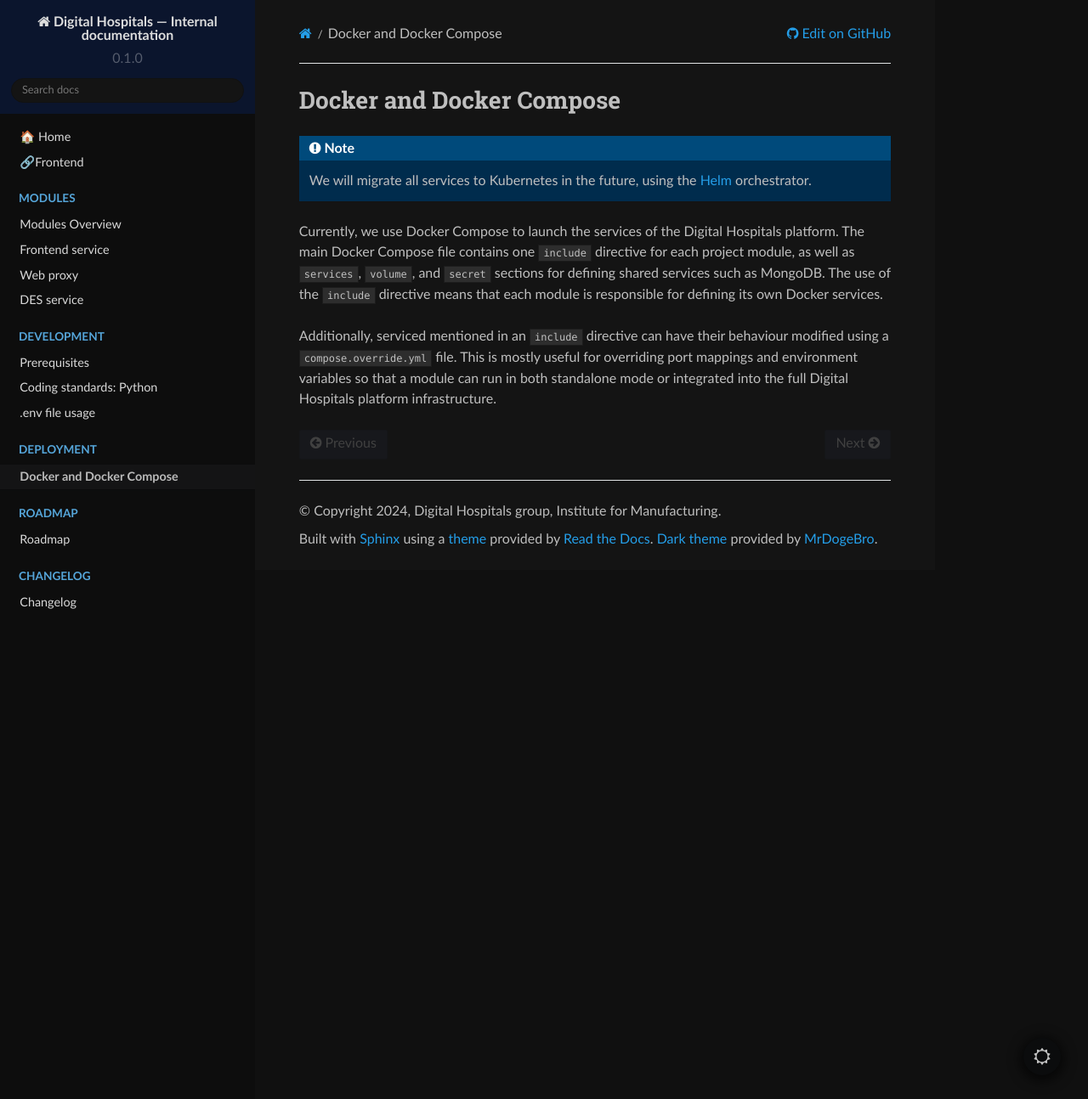
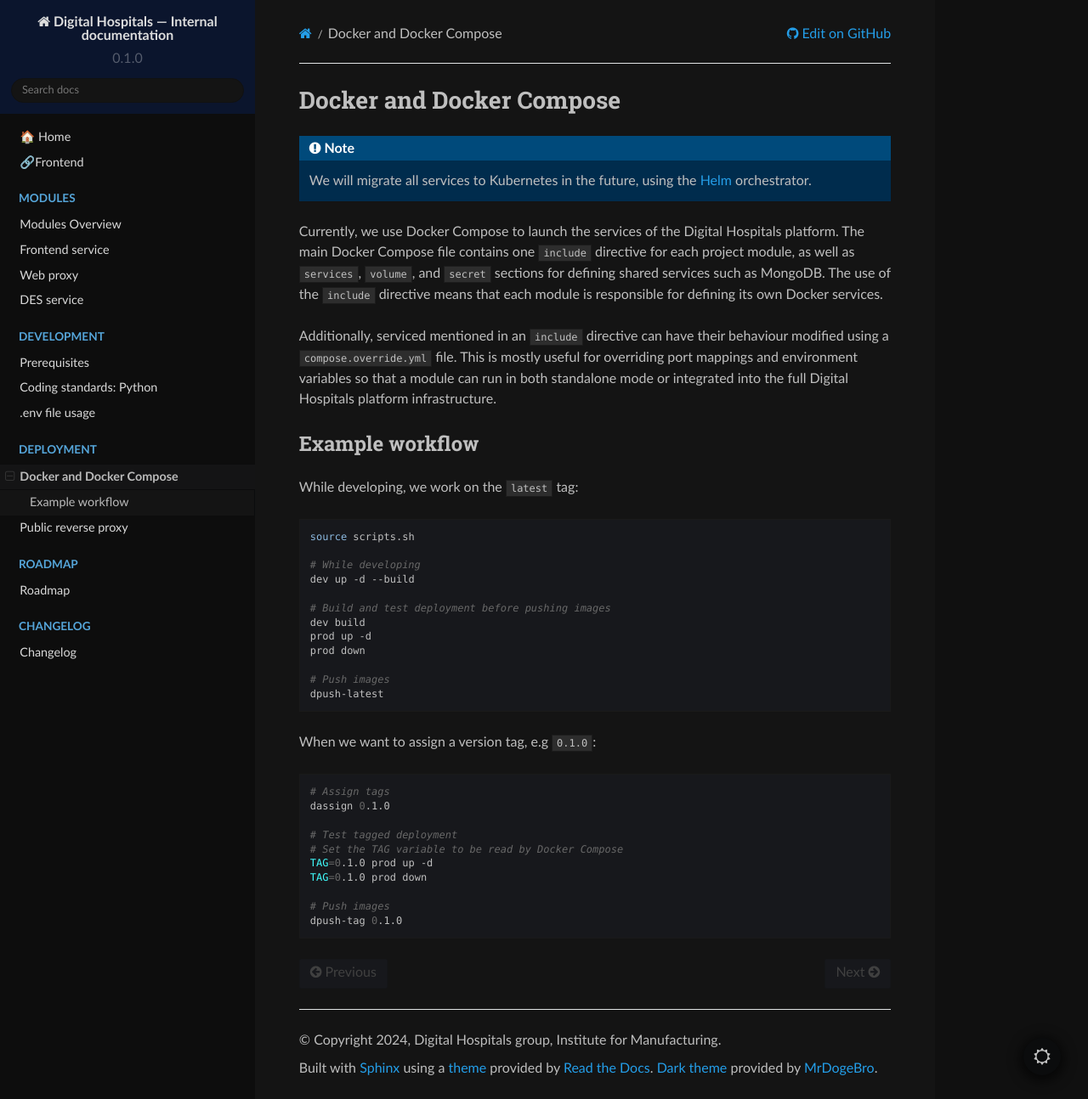
Before and after one commit to cam-digital-hospitals/dighosp_monorepo, a Sphinx documentation site: the page built from dighosp-docs/source/deploy/docker.md, in a window 1280 px wide and 1294 px high. Shown: the whole window at 85% size. Built offline with Sphinx 7.4.7 and the Read the Docs theme 2.0.0, drawn with Linux system fonts in a browser that asks for light colours.

Commit message:
Update documentation (#34)

````diff
--- a/dighosp-docs/source/docker.md
+++ b/dighosp-docs/source/deploy/docker.md
@@ -7,3 +7,37 @@ We will migrate all services to Kubernetes in the future, using the [Helm](https
 Currently, we use Docker Compose to launch the services of the Digital Hospitals platform. The main Docker Compose file contains one `include` directive for each project module, as well as `services`, `volume`, and `secret` sections for defining shared services such as MongoDB. The use of the `include` directive means that each module is responsible for defining its own Docker services.
 
 Additionally, serviced mentioned in an `include` directive can have their behaviour modified using a `compose.override.yml` file. This is mostly useful for overriding port mappings and environment variables so that a module can run in both standalone mode or integrated into the full Digital Hospitals platform infrastructure.
+
+## Example workflow
+
+While developing, we work on the `latest` tag:
+
+```bash
+source scripts.sh
+
+# While developing
+dev up -d --build
+
+# Build and test deployment before pushing images
+dev build
+prod up -d
+prod down
+
+# Push images
+dpush-latest
+```
+
+When we want to assign a version tag, e.g `0.1.0`:
+
+```bash
+# Assign tags
+dassign 0.1.0
+
+# Test tagged deployment
+# Set the TAG variable to be read by Docker Compose
+TAG=0.1.0 prod up -d
+TAG=0.1.0 prod down
+
+# Push images
+dpush-tag 0.1.0
+```
````
Also changed, not shown: dighosp-docs/source/deploy/proxy.md (added, +14 -0 lines), dighosp-docs/source/index.md (+4 -3 lines), dighosp-docs/source/modules/webproxy.md (+1 -1 lines).
